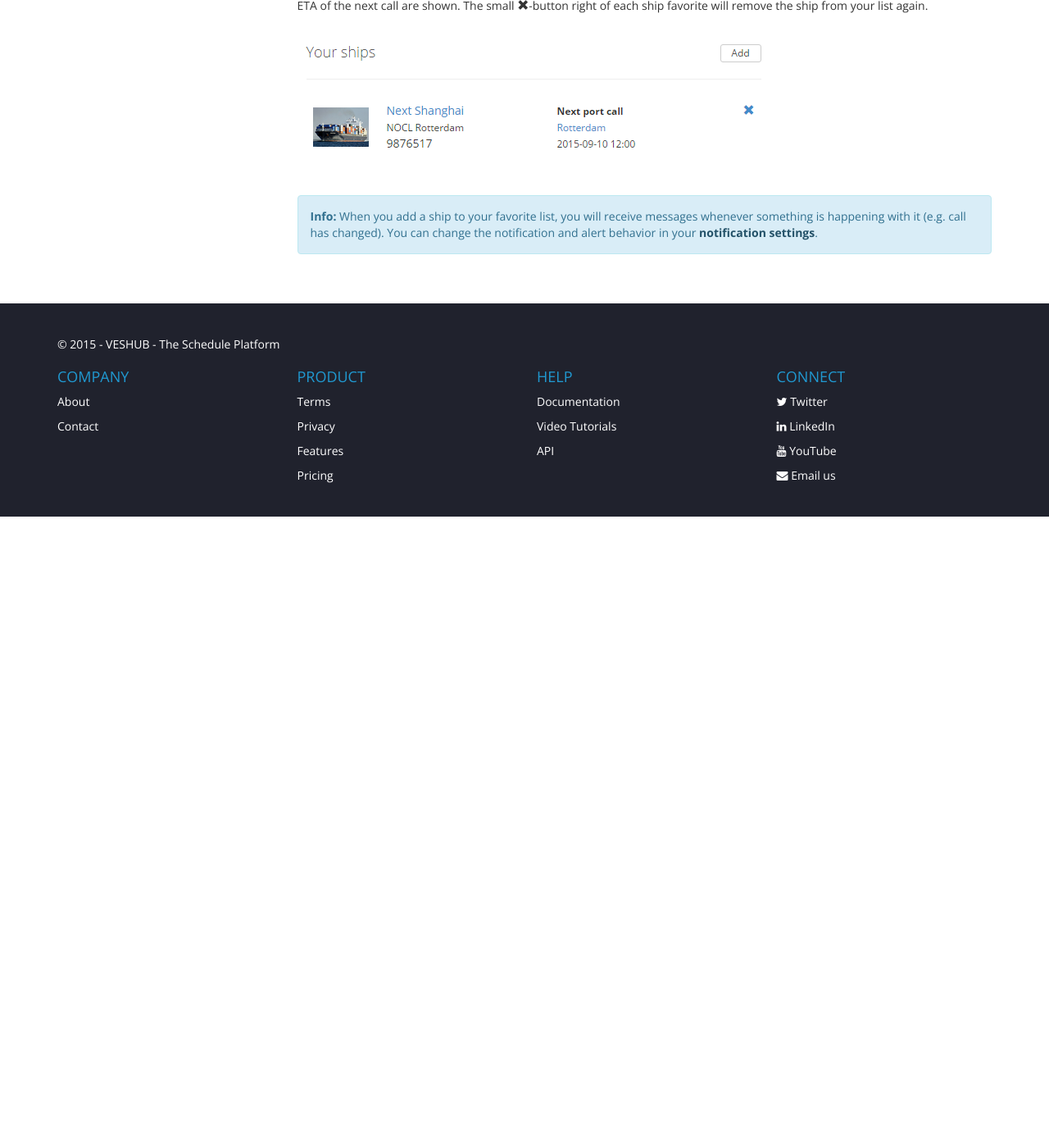
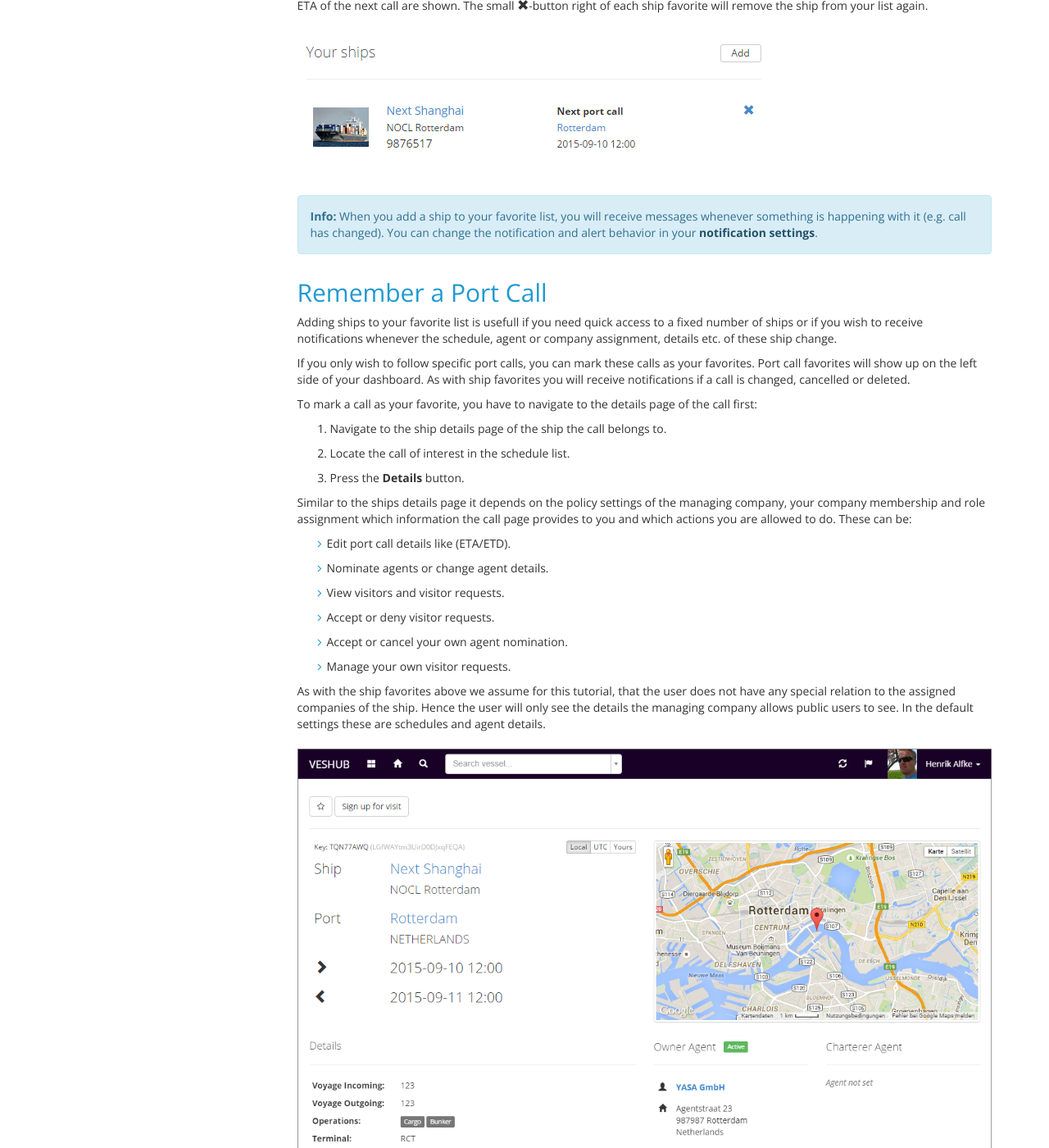
Before and after one commit to argonavis80/argonavis80.github.io, a Jekyll site: the page built from getting-started/index.md, in a window 1280 px wide and 1400 px high, scrolled down 5467 px. Shown: the whole window at 82% size. Built offline with Jekyll 4.4.1, drawn with Linux system fonts in a browser that asks for light colours; nearby versions of some CDN libraries; library files that are not in the unit come from our copies; before the commit the page ends 6097 px from its top, so only the background shows below that; some of the changed text lies outside the part shown.

Commit message:
Added sections "Remember a call" to getting-started.

```diff
--- a/_includes/navlist.html
+++ b/_includes/navlist.html
@@ -8,8 +8,7 @@
                 <li><a href="/getting-started/#dashboard">The dashboard</a></li>
                 <li><a href="/getting-started/#find-ship">Find a ship</a></li>
                 <li><a href="/getting-started/#add-to-favorites">Add to favorites</a></li>
-                <li><a href="#">Remember a port call</a></li>
-                <li><a href="#">Sign up for a port call</a></li>
+                <li><a href="/getting-started/#remember-a-port-call">Remember a port call</a></li>
             </ul>
         </li>
         <li>
--- a/_layouts/main.html
+++ b/_layouts/main.html
@@ -3,10 +3,10 @@
 {% include head.html %}
 <body>
     <div id="wrap">
-        <div class="navbar navbar-inverse" style="border: 0">
+        <div class="navbar navbar-inverse" style="border: 0; border-radius: 0">
             <div class="container">
                 <div class="navbar-header">
-                    <a class="navbar-brand" href="/">VESHUB Documentation</a>
+                    <a class="navbar-brand" href="/">VESHUB Documentation <small>(beta)</small></a>
                 </div>
             </div>
         </div>
--- a/getting-started/index.md
+++ b/getting-started/index.md
@@ -95,3 +95,38 @@ Navigate to your dashboard using the <span class="glyphicon glyphicon-th-large">
 
 **Info:** When you add a ship to your favorite list, you will receive messages whenever something is happening with it (e.g. call has changed). You can change the notification and alert behavior in your [notification settings](/account/notification-settings.html){: .alert-link}.
 {: .alert .alert-info}
+
+## Remember a Port Call {#remember-a-port-call}
+
+Adding ships to your favorite list is usefull if you need quick access to a fixed number of ships or if you wish to receive notifications whenever the schedule, agent or company assignment, details etc. of these ship change.
+
+If you only wish to follow specific port calls, you can mark these calls as your favorites. Port call favorites will show up on the left side of your dashboard. As with ship favorites you will receive notifications if a call is changed, cancelled or deleted.
+
+To mark a call as your favorite, you have to navigate to the details page of the call first:
+
+1. Navigate to the ship details page of the ship the call belongs to.
+1. Locate the call of interest in the schedule list.
+1. Press the **Details** button.
+
+Similar to the ships details page it depends on the policy settings of the managing company, your company membership and role assignment which information the call page provides to you and which actions you are allowed to do. These can be:
+
+- Edit port call details like (ETA/ETD).
+- Nominate agents or change agent details.
+- View visitors and visitor requests.
+- Accept or deny visitor requests.
+- Accept or cancel your own agent nomination.
+- Manage your own visitor requests.
+
+As with the ship favorites above we assume for this tutorial, that the user does not have any special relation to the assigned companies of the ship. Hence the user will only see the details the managing company allows public users to see. In the default settings these are schedules and agent details.
+
+![Call details](images/callDetails.png)
+
+Similar to the full schedule view, you can switch between the time zones for ETA and ETD. Some additional call details (voyage number, port operations, terminal, berth and remarks) are displayed in the bottom left corner. In the bottom right corner you can find the agent details if available. In this example only the owner agent is nominated and linked to the respective company. The green label *active* indicates that the agency accepted the nomination.
+
+The star button on top of the page will flag the call as your favorite. The star turns orange if a call is an active favorite. Pressing the button again will remove the favorite again (similar to ship favorites).
+
+![Toggle call fav](images/callAddFav.png)
+
+If you go back to your dashboard, you will find the flagged call in your port call list sorted by ETA.
+
+![Dashboard with call favorite](images/dashboardWithCallFav.png)
```
Also changed, not shown: getting-started/images/callAddFav.png (added), getting-started/images/callDetails.png (added), getting-started/images/dashboardWithCallFav.png (added), getting-started/images/vesselAddFav.png, images/getting-started/PortCallList.png (added).
